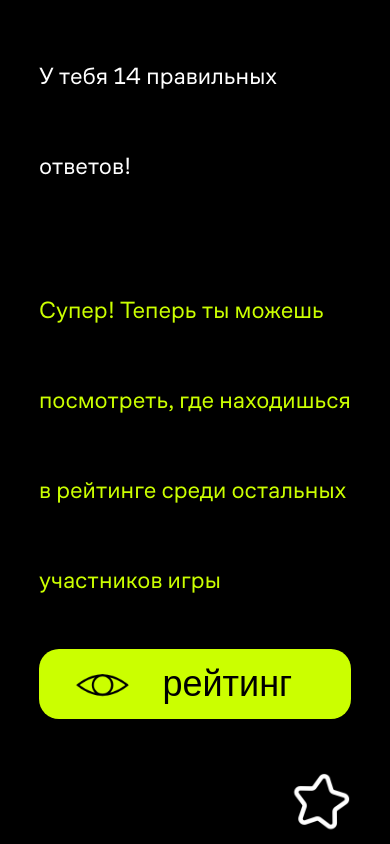
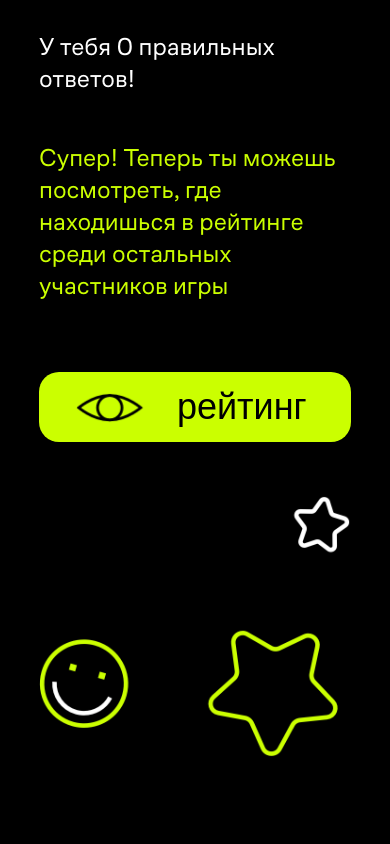
Before and after one commit to alexnikitin341/latech, a React (Create React App) app: page /finish in a window 390 px wide. Shown: the top 844 px of the page. Built offline with nearby package versions, Linux system fonts and the light colour scheme; no server answers.

Commit message:
fix styles

```diff
--- a/src/helpers/const.scss
+++ b/src/helpers/const.scss
@@ -21,6 +21,7 @@ $tablet: 720px;
 
 @mixin page_container {
   width: 100vw;
+  max-width: 100vw;
   min-height: 100vh;
   height: auto;
   background-color: black;
--- a/src/pages/Finish/Finish.jsx
+++ b/src/pages/Finish/Finish.jsx
@@ -24,7 +24,7 @@ export default function Finish() {
   }
   return (
     <div className={styles.container}>
-      <h1>У тебя {14} правильных ответов!</h1>
+      <h1>У тебя {quantityRightQuestion} правильных ответов!</h1>
       <p>Супер! Теперь ты можешь посмотреть, где находишься в рейтинге среди остальных участников игры</p>
       <button className={styles.button_green} onClick={() => handleRating()}>
         <img src={eyes} alt='eyes' />
--- a/src/pages/Finish/Finish.module.scss
+++ b/src/pages/Finish/Finish.module.scss
@@ -4,6 +4,7 @@
   @include page_container;
   padding-bottom: 8.75%;
   padding: 3.5% 96px 5%;
+  max-width: 100vw;
 
   display: flex;
   overflow: hidden;
@@ -21,24 +22,31 @@
     line-height: 90px;
     font-weight: 300;
     z-index: 2;
+    margin-bottom: 120px;
 
     @media (max-width: $tablet) {
       width: 100%;
-      font-size: 24px;
+      font-size: 25px;
+      line-height: 32px;
+      margin-bottom: 47px;
     }
   }
 
   p {
     width: 60%;
-    flex-grow: 1;
     color: $color-green;
     font-size: 71px;
     line-height: 90px;
     z-index: 2;
+    margin: 0;
+    margin-bottom: 70px;
+    flex-grow: 1;
 
     @media (max-width: $tablet) {
       width: 100%;
-      font-size: 24px;
+      font-size: 25px;
+      line-height: 32px;
+      flex-grow: 0;
     }
   }
 }
@@ -68,7 +76,7 @@
     height: 50%;
     margin: 6%;
     @media (max-width: $tablet) {
-      height: 40%;
+      height: 50%;
       margin: 10%;
     }
   }
--- a/src/pages/Home/Home.module.scss
+++ b/src/pages/Home/Home.module.scss
@@ -66,6 +66,7 @@
     @include green_button;
     width: 60%;
     height: 120px;
+    font-family: 'Latech';
 
     @media (max-width: $tablet) {
       width: 100%;
--- a/src/pages/Rating/Rating.jsx
+++ b/src/pages/Rating/Rating.jsx
@@ -38,6 +38,7 @@ export default function Rating() {
 
   return (
     <div className={styles.container}>
+      <div className={styles.main_container}>
         <h1>Лидерборд</h1>
         <div className={styles.box}>
           <div className={styles.search}>
@@ -60,7 +61,7 @@ export default function Rating() {
             ))}
           </div>
         </div>
-
+      </div>
       <img className={styles.stars_rating} src={stars_rating} alt='stars_rating' />
     </div>
   );
--- a/src/pages/Rating/Rating.module.scss
+++ b/src/pages/Rating/Rating.module.scss
@@ -23,7 +23,8 @@
   @include page_container;
   padding: 3.5% 5%;
   display: flex;
-  flex-wrap: wrap;
+  flex-direction: column;
+  max-width: 100vw;
   @media (max-width: $tablet) {
     padding: 8% 10% 30px;
     flex-direction: column;
@@ -46,13 +47,20 @@
   }
 }
 
+.main_container {
+  z-index: 3;
+}
+
 .box {
   border: 1px solid $color-green;
   width: 49.8%;
   padding: 30px 0 30px 61px;
   height: 622px;
   z-index: 2;
-  margin-top: -70px;
+  margin-top: 15px;
+  @media (max-width: 1200px) {
+    width: 90%;
+  }
   @media (max-width: $tablet) {
     height: 580px;
     width: 100%;
@@ -67,7 +75,7 @@
   position: absolute;
   top: 18%;
   right: 122px;
-  @media (max-width: $tablet) {
+  @media (max-width: 1200px) {
     display: none;
   }
 }
```
Lines whose indentation alone changed are shown as unchanged.
